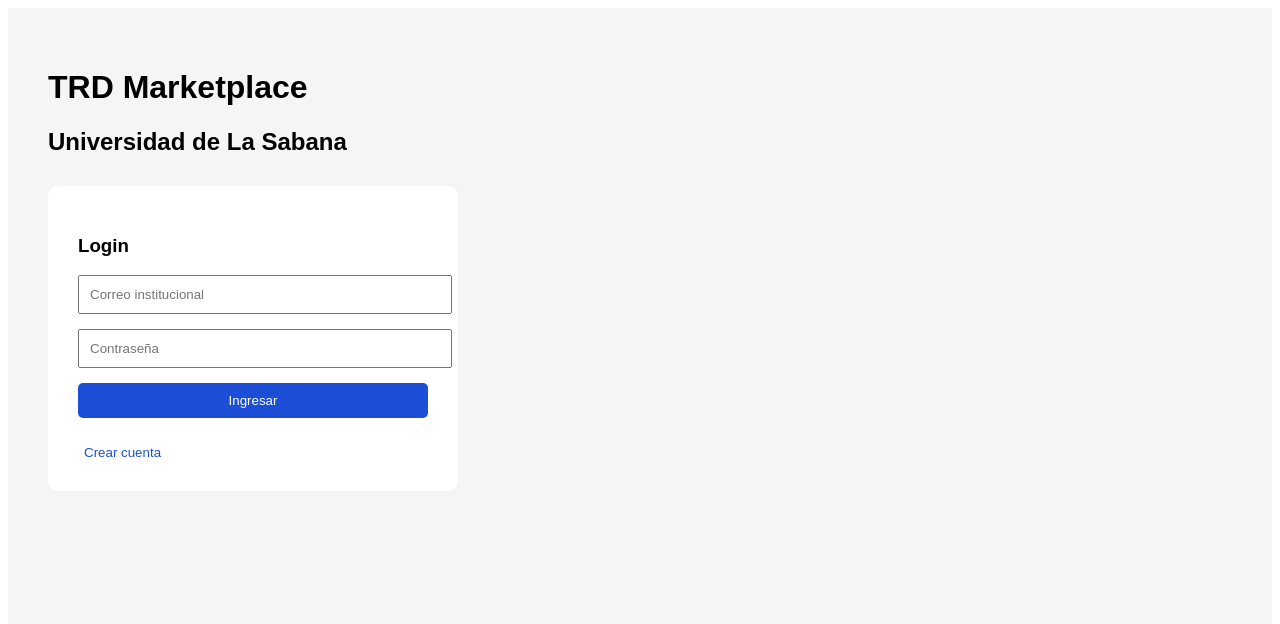
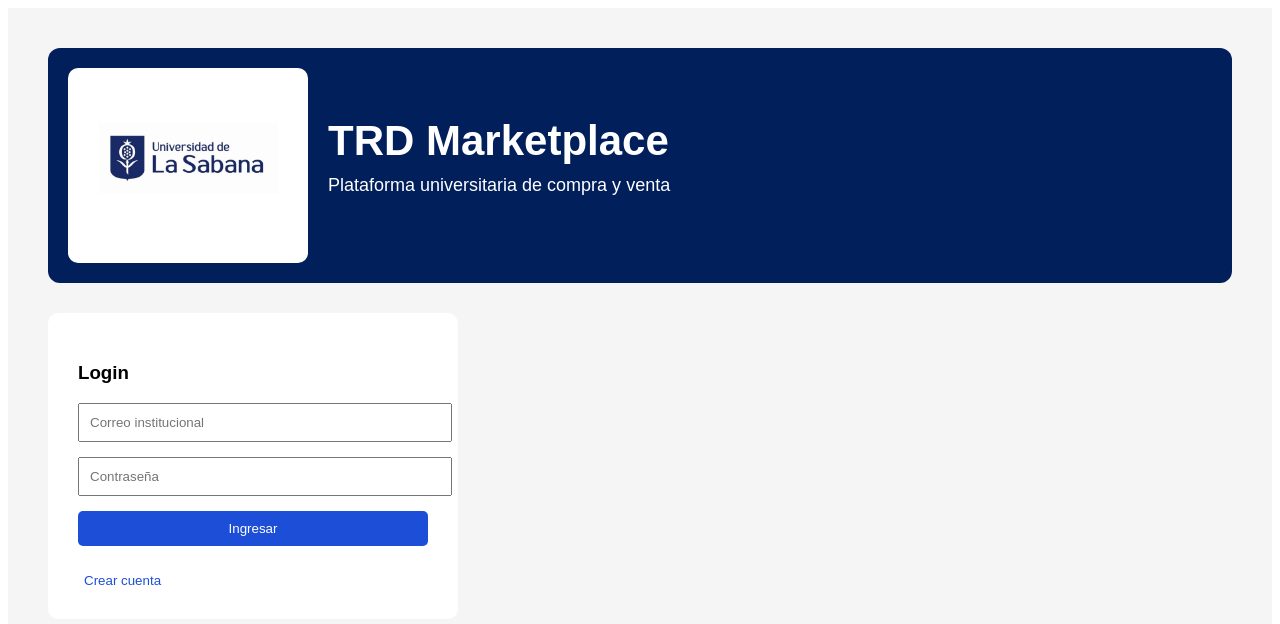
Before and after one commit to jersonmejia452-hue/trd-marketplace, a React (Vite) app in the folder frontend/: page / in a window 1280 px wide. Shown: the top 624 px of the page. Built offline with nearby package versions, Linux system fonts and the light colour scheme.

Commit message:
Update App.jsx

```diff
--- a/frontend/src/App.jsx
+++ b/frontend/src/App.jsx
@@ -12,9 +12,9 @@
 
   const [user, setUser] = useState(null);
 
-  const [productName, setProductName] = useState("");
-  const [productDescription, setProductDescription] = useState("");
-  const [productPrice, setProductPrice] = useState("");
+  const [titulo, setTitulo] = useState("");
+  const [descripcion, setDescripcion] = useState("");
+  const [precio, setPrecio] = useState("");
 
   const handleLogin = async () => {
     try {
@@ -25,7 +25,10 @@
           headers: {
             "Content-Type": "application/json"
           },
-          body: JSON.stringify({ email, password })
+          body: JSON.stringify({
+            email,
+            password
+          })
         }
       );
 
@@ -33,7 +36,10 @@
 
       if (response.ok) {
         setUser(data.user);
-        setMessage(`Bienvenido ${data.user.nombre} (${data.user.role})`);
+
+        setMessage(
+          `Bienvenido ${data.user.nombre} (${data.user.role})`
+        );
       } else {
         setMessage(data.message);
       }
@@ -61,6 +67,7 @@
       );
 
       const data = await response.json();
+
       setMessage(data.message);
     } catch (error) {
       setMessage("Error conectando con el backend");
@@ -77,9 +84,10 @@
             "Content-Type": "application/json"
           },
           body: JSON.stringify({
-            nombre: productName,
-            descripcion: productDescription,
-            precio: productPrice
+            titulo,
+            descripcion,
+            precio,
+            vendedor: user.nombre
           })
         }
       );
@@ -88,13 +96,11 @@
 
       setMessage(data.message);
 
-      if (response.ok) {
-        setProductName("");
-        setProductDescription("");
-        setProductPrice("");
-      }
+      setTitulo("");
+      setDescripcion("");
+      setPrecio("");
     } catch (error) {
-      setMessage("Error conectando con el backend");
+      setMessage("Error creando producto");
     }
   };
 
@@ -107,16 +113,57 @@
         minHeight: "100vh"
       }}
     >
-      <h1>TRD Marketplace</h1>
-      <h2>Universidad de La Sabana</h2>
+      <div
+        style={{
+          display: "flex",
+          alignItems: "center",
+          gap: "20px",
+          backgroundColor: "#001F5B",
+          padding: "20px",
+          borderRadius: "12px",
+          color: "white",
+          marginBottom: "30px"
+        }}
+      >
+        <img
+          src="/la_sabana.jpg"
+          alt="Logo Universidad"
+          style={{
+            width: "220px",
+            backgroundColor: "white",
+            padding: "10px",
+            borderRadius: "10px"
+          }}
+        />
 
+        <div>
+          <h1
+            style={{
+              margin: 0,
+              fontSize: "42px"
+            }}
+          >
+            TRD Marketplace
+          </h1>
+
+          <p
+            style={{
+              marginTop: "10px",
+              fontSize: "18px"
+            }}
+          >
+            Plataforma universitaria de compra y venta
+          </p>
+        </div>
+      </div>
+
+      {!user ? (
         <div
           style={{
             backgroundColor: "white",
             padding: "30px",
             width: "350px",
-          borderRadius: "10px",
-          marginTop: "30px"
+            borderRadius: "10px"
           }}
         >
           <h3>{isRegister ? "Registro" : "Login"}</h3>
@@ -127,7 +174,11 @@
               placeholder="Nombre completo"
               value={nombre}
               onChange={(e) => setNombre(e.target.value)}
-            style={{ width: "100%", padding: "10px", marginBottom: "15px" }}
+              style={{
+                width: "100%",
+                padding: "10px",
+                marginBottom: "15px"
+              }}
             />
           )}
 
@@ -136,7 +187,11 @@
             placeholder="Correo institucional"
             value={email}
             onChange={(e) => setEmail(e.target.value)}
-          style={{ width: "100%", padding: "10px", marginBottom: "15px" }}
+            style={{
+              width: "100%",
+              padding: "10px",
+              marginBottom: "15px"
+            }}
           />
 
           <input
@@ -144,14 +199,22 @@
             placeholder="Contraseña"
             value={password}
             onChange={(e) => setPassword(e.target.value)}
-          style={{ width: "100%", padding: "10px", marginBottom: "15px" }}
+            style={{
+              width: "100%",
+              padding: "10px",
+              marginBottom: "15px"
+            }}
           />
 
           {isRegister && (
             <select
               value={role}
               onChange={(e) => setRole(e.target.value)}
-            style={{ width: "100%", padding: "10px", marginBottom: "15px" }}
+              style={{
+                width: "100%",
+                padding: "10px",
+                marginBottom: "15px"
+              }}
             >
               <option value="comprador">Comprador</option>
               <option value="vendedor">Vendedor</option>
@@ -172,16 +235,9 @@
             {isRegister ? "Registrarse" : "Ingresar"}
           </button>
 
-        <p style={{ marginTop: "15px" }}>{message}</p>
-
-        {user && (
-          <div style={{ marginTop: "20px" }}>
-            <h3>Mi perfil</h3>
-            <p><strong>Nombre:</strong> {user.nombre}</p>
-            <p><strong>Correo:</strong> {user.email}</p>
-            <p><strong>Rol:</strong> {user.role}</p>
-          </div>
-        )}
+          <p style={{ marginTop: "15px" }}>
+            {message}
+          </p>
 
           <button
             onClick={() => {
@@ -199,48 +255,73 @@
             {isRegister ? "Ya tengo cuenta" : "Crear cuenta"}
           </button>
         </div>
-
-      {user && (user.role === "vendedor" || user.role === "admin") && (
+      ) : (
         <div
           style={{
             backgroundColor: "white",
-            padding: "30px",
-            width: "350px",
-            borderRadius: "10px",
-            marginTop: "30px"
+            padding: "40px",
+            borderRadius: "12px",
+            maxWidth: "500px"
           }}
         >
-          <h3>Crear producto</h3>
+          <h2>
+            Bienvenido {user.nombre}
+          </h2>
+
+          <p>
+            <strong>Rol:</strong> {user.role}
+          </p>
+
+          {(user.role === "vendedor" ||
+            user.role === "admin") && (
+            <>
+              <h2 style={{ marginTop: "30px" }}>
+                Crear producto
+              </h2>
 
               <input
                 type="text"
-            placeholder="Nombre del producto"
-            value={productName}
-            onChange={(e) => setProductName(e.target.value)}
-            style={{ width: "100%", padding: "10px", marginBottom: "15px" }}
+                placeholder="Título"
+                value={titulo}
+                onChange={(e) => setTitulo(e.target.value)}
+                style={{
+                  width: "100%",
+                  padding: "10px",
+                  marginBottom: "15px"
+                }}
               />
 
               <input
                 type="text"
                 placeholder="Descripción"
-            value={productDescription}
-            onChange={(e) => setProductDescription(e.target.value)}
-            style={{ width: "100%", padding: "10px", marginBottom: "15px" }}
+                value={descripcion}
+                onChange={(e) =>
+                  setDescripcion(e.target.value)
+                }
+                style={{
+                  width: "100%",
+                  padding: "10px",
+                  marginBottom: "15px"
+                }}
               />
 
               <input
                 type="number"
                 placeholder="Precio"
-            value={productPrice}
-            onChange={(e) => setProductPrice(e.target.value)}
-            style={{ width: "100%", padding: "10px", marginBottom: "15px" }}
+                value={precio}
+                onChange={(e) => setPrecio(e.target.value)}
+                style={{
+                  width: "100%",
+                  padding: "10px",
+                  marginBottom: "15px"
+                }}
               />
 
               <button
                 onClick={handleCreateProduct}
                 style={{
                   width: "100%",
-              padding: "10px",
+                  padding: "12px",
                   backgroundColor: "#16A34A",
                   color: "white",
                   border: "none",
@@ -249,6 +330,12 @@
               >
                 Guardar producto
               </button>
+            </>
+          )}
+
+          <p style={{ marginTop: "20px" }}>
+            {message}
+          </p>
         </div>
       )}
     </div>
```
Lines whose indentation alone changed are shown as unchanged.
